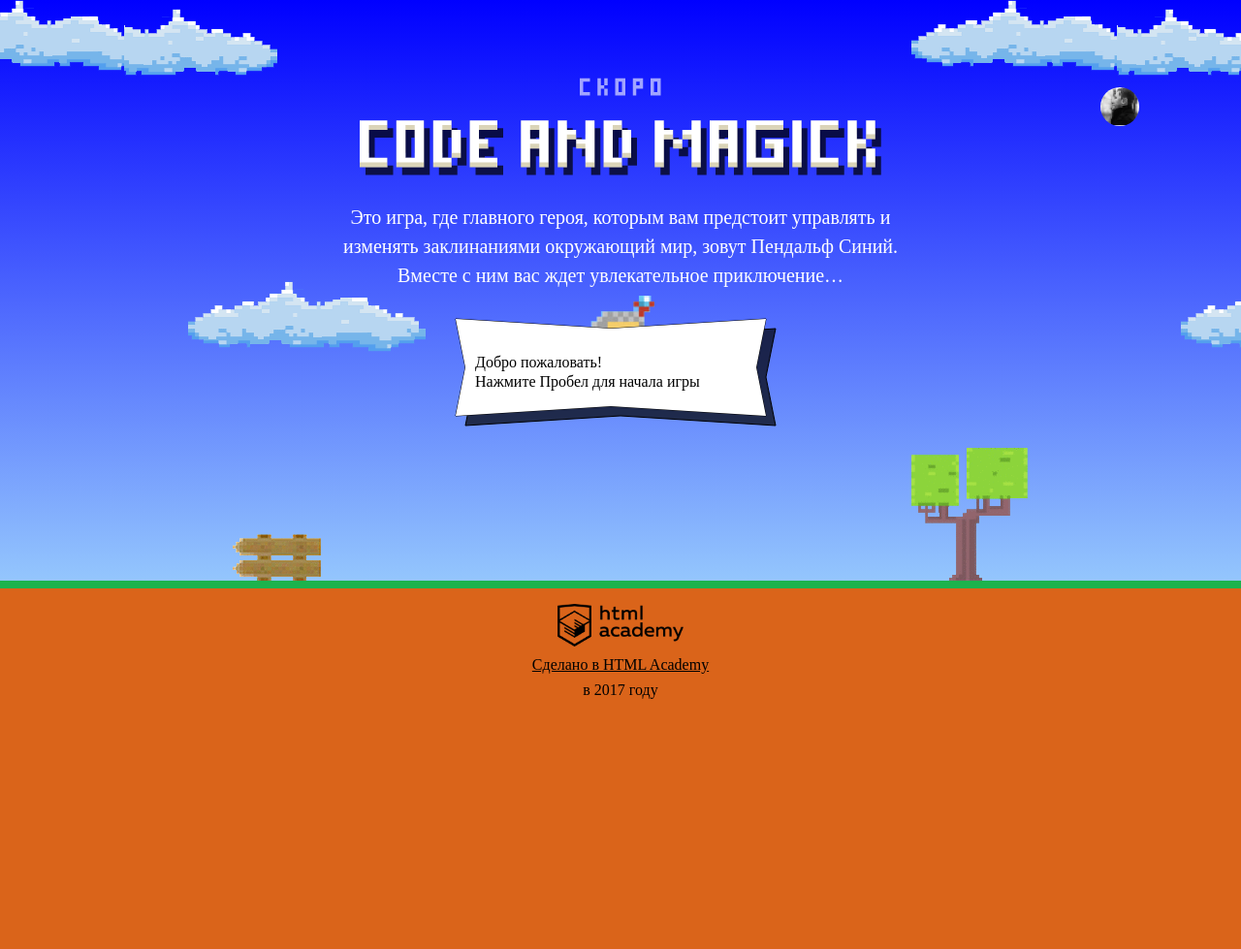
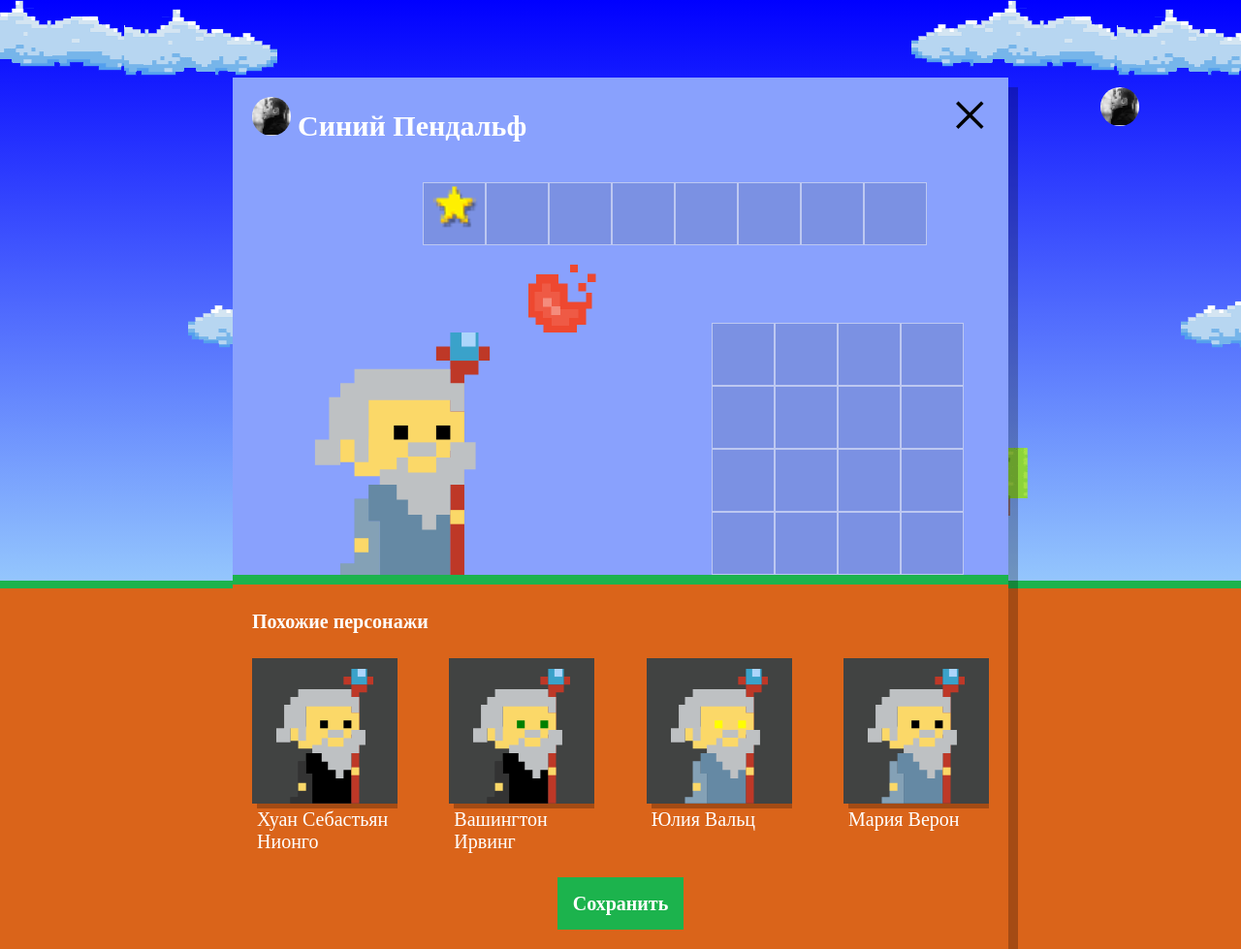
Before and after one commit to inikolaeva/566473-code-and-magick-19, a website: page index.html in a window 1280 px wide. Shown: the whole page at 97% size. Before the commit the page ends 800 px from the top, so only its background shows below. Drawn offline with Linux system fonts and the light colour scheme; a web font is replaced by a local one.

Commit message:
setup.js created

```diff
--- a/index.html
+++ b/index.html
@@ -204,6 +204,7 @@
 </script>
 <script src="js/stat.js"></script>
 <script src="js/game.js"></script>
+<script src="js/setup.js"></script>
 
 </body>
 </html>
--- /dev/null
+++ b/js/setup.js
@@ -0,0 +1,51 @@
+'use strict';
+
+var WIZARD_NAMES = ['Иван', 'Хуан Себастьян', 'Мария', 'Кристоф', 'Виктор', 'Юлия', 'Люпита', 'Вашингтон'];
+var WIZARD_SURNAME = ['да Мапья', ' Верон', 'Мирабелла', 'Вальц', 'Онопко', 'Топольницкая', 'Нионго', 'Ирвинг'];
+var COAT_COLOR = ['rgb(101, 137, 164)', 'rgb(241, 43, 107)', 'rgb(146, 100, 161)', 'rgb(56, 159, 117)', 'rgb(215, 210, 55)', 'rgb(0, 0, 0)'];
+var EYES_COLOR = ['black', 'red', 'blue', 'yellow', 'green'];
+var RANDOM_WIZARD_COUNT = 4;
+
+var getRandomValueFromArray = function (arr) {
+  var randomIndex = Math.floor(Math.random() * arr.length);
+  return arr[randomIndex];
+};
+
+var generateWizardsArray = function (count) {
+  var wizards = [];
+  for (var i = 0; i < count; i++) {
+    var obj = {};
+    obj.name = getRandomValueFromArray(WIZARD_NAMES) + ' ' + getRandomValueFromArray(WIZARD_SURNAME);
+    obj.coatColor = getRandomValueFromArray(COAT_COLOR);
+    obj.eyesColor = getRandomValueFromArray(EYES_COLOR);
+    wizards[i] = obj;
+  }
+  return wizards;
+};
+
+var renderWizard = function (wizard) {
+  var wizardElement = similarWizardTemplate.cloneNode(true);
+
+  wizardElement.querySelector('.setup-similar-label').textContent = wizard.name;
+  wizardElement.querySelector('.wizard-coat').style.fill = wizard.coatColor;
+  wizardElement.querySelector('.wizard-eyes').style.fill = wizard.eyesColor;
+  return wizardElement;
+};
+
+
+var userDialog = document.querySelector('.setup');
+userDialog.classList.remove('hidden');
+
+var similarListElement = userDialog.querySelector('.setup-similar-list');
+var similarWizardTemplate = document.querySelector('#similar-wizard-template')
+  .content
+  .querySelector('.setup-similar-item');
+
+var fragment = document.createDocumentFragment();
+var wizards = generateWizardsArray(RANDOM_WIZARD_COUNT);
+for (var i = 0; i < wizards.length; i++) {
+  fragment.appendChild(renderWizard(wizards[i]));
+}
+similarListElement.appendChild(fragment);
+
+userDialog.querySelector('.setup-similar').classList.remove('hidden');
```
